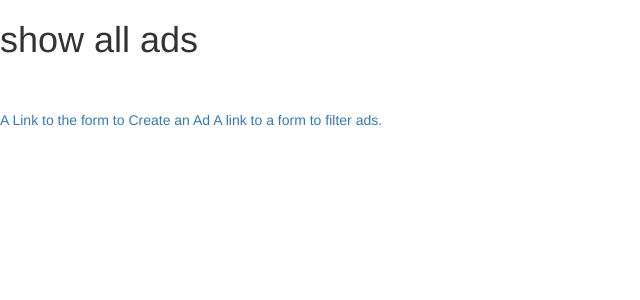
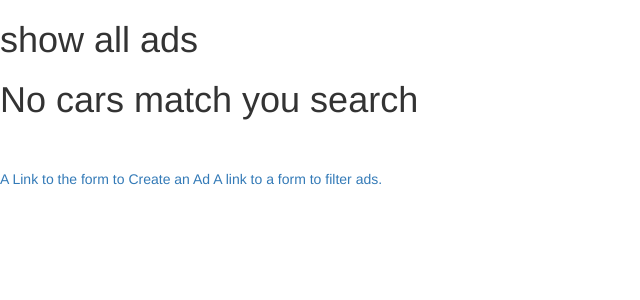
Before and after one commit to bdspen/car_dealership, a PHP site: template views/show_all.html.twig in a window 1280 px wide. Shown: the top 300 px of the page, without its empty margins (0-640 px from the left). Run offline with PHP 8.4, Linux system fonts and the light colour scheme; the template is opened without the code that fills it, so the values that code supplies are empty; some libraries are stand-ins or nearby versions.

Commit message:
got search functionality working

```diff
--- a/views/car_select.html.twig
+++ b/views/car_select.html.twig
@@ -7,7 +7,7 @@
 <body>
     <div class="container">
         <h1>this is root, which is car select form</h1>
-        <form action="/display_ad" method="post">
+        <form action="/search_results" method="get">
             <div class="form-group">
                 <label for="price">Enter Maximum Price:</label>
                 <input id="price" name="price" class="form-control" type="number">
@@ -21,7 +21,7 @@
 
     </div>
     <a href='/create_ad'>A Link to the form to Create an Ad </a>
-    <a href="/display_ad">Display All Vehicles </a>
+    <a href="/display_ad">Display All</a>
 </body>
 
 </html>
--- a/views/show_all.html.twig
+++ b/views/show_all.html.twig
@@ -5,17 +5,21 @@
   </head>
   <body>
     <h1>show all ads</h1>
-    {% if cars is not empty %}
+    {% if cars is empty %}
+      <h1>No cars match you search</h1>
+
+    {% else %}
     <p> Cars that match your search:</p>
     <ul>
       {% for car in cars %}
-          <li>{{ car.getName }} </li>
+      <li> {{ car.getName }} </li>
         <li>{{ car.getPrice }} </li>
         <li>{{ car.getMiles }} </li>
-          <li><img src= {{ car.getImage }}/> </li>
+        <li><img src= {{ car.getImage }} width = "100px"> </li>
       {% endfor %}
-      </ul>
       {% endif %}
+
+
 <br><br>
 <a href='/create_ad'>A Link to the form to Create an Ad </a>
 <a href="/">A link to a form to filter ads. </a>
```
Also changed, not shown: views/create_ad.html.twig (+7 -4 lines). Lines whose indentation alone changed are shown as unchanged.
